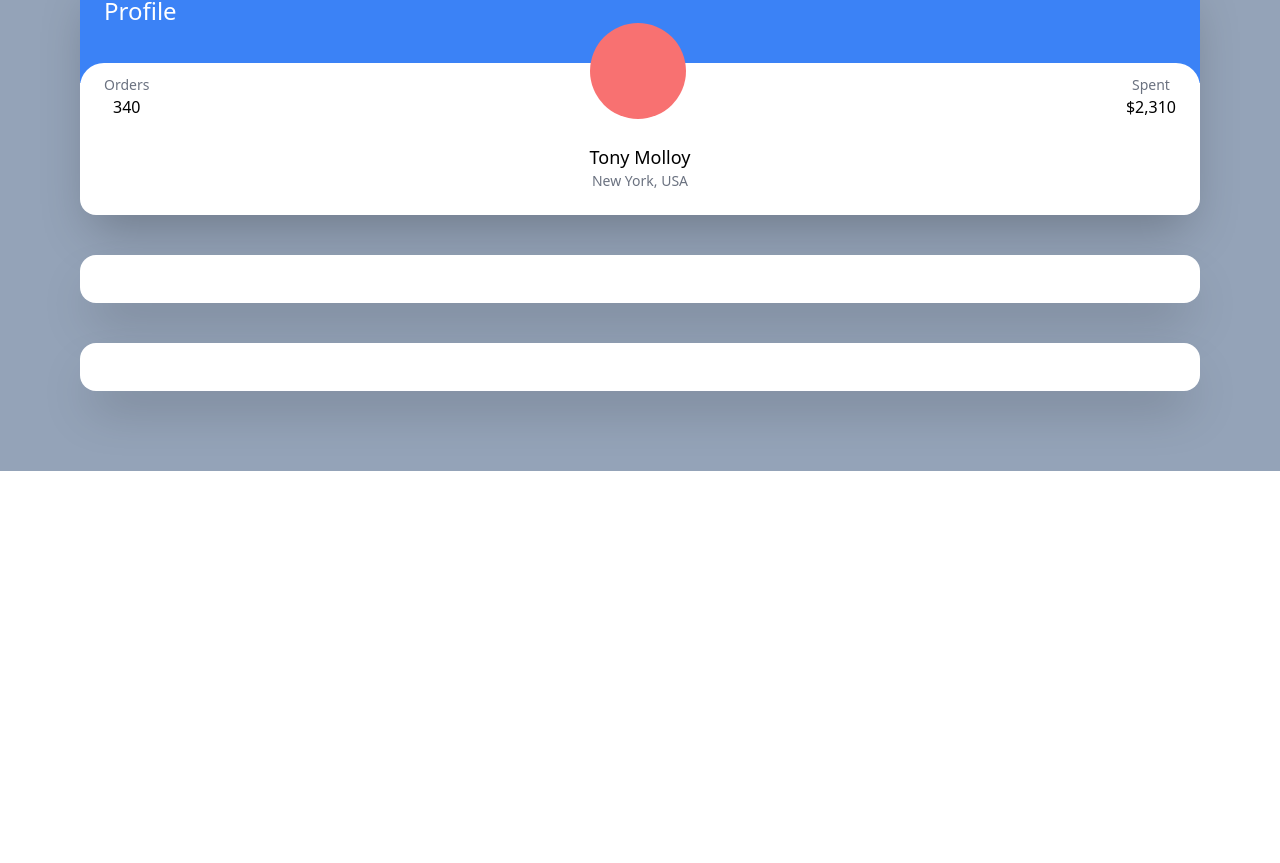
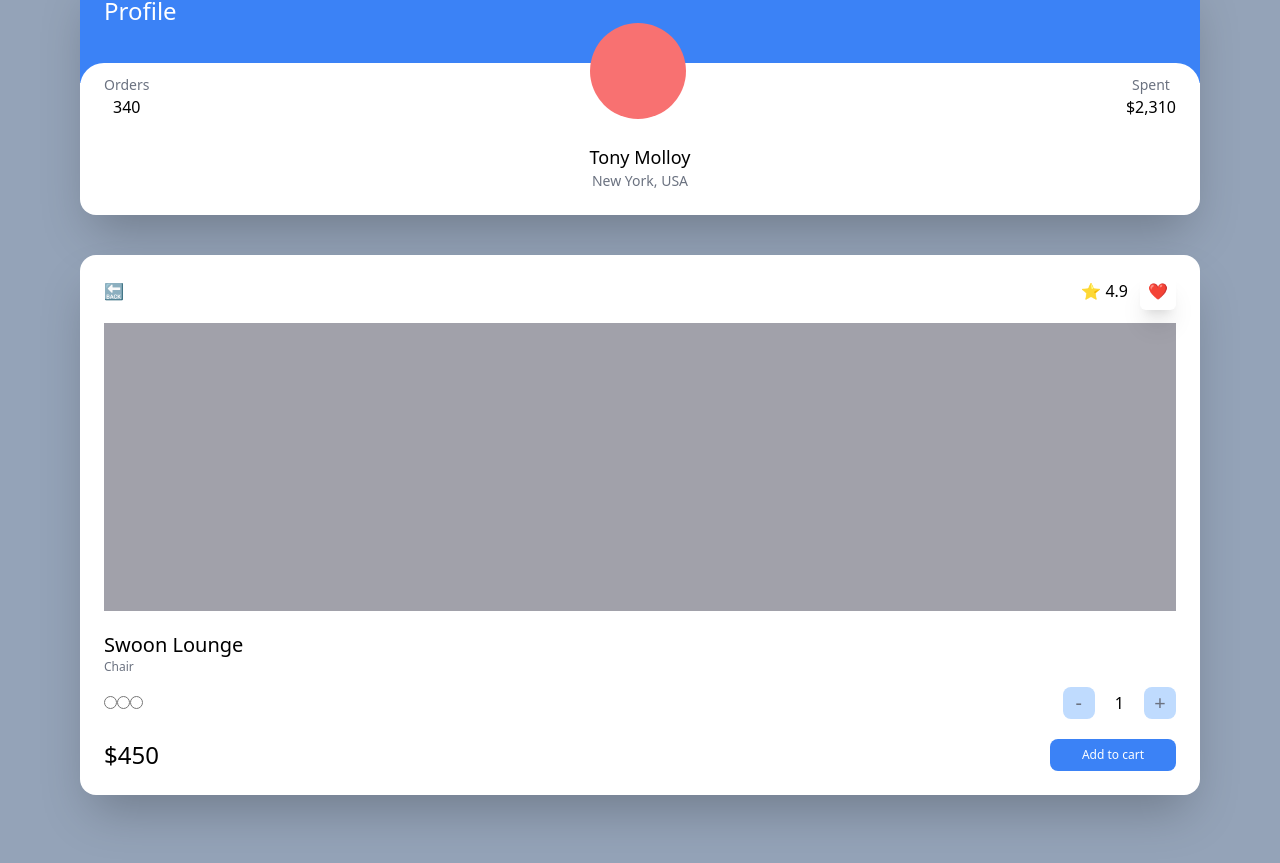
Before and after one commit to seorang42/carrot-clone, a Next.js app: page / in a window 1280 px wide. Shown: the part 415-1278 px from the top of the page. Before the commit the page ends 886 px from the top, so only its background shows below. Built offline with nearby package versions, Linux system fonts and the light colour scheme.

Commit message:
4.3 Test Drive part Three

```diff
--- a/pages/index.tsx
+++ b/pages/index.tsx
@@ -2,7 +2,7 @@
 
 const Home: NextPage = () => {
   return (
-    <div className="bg-slate-400 px-20 py-20 grid gap-10">
+    <div className="bg-slate-400 px-20 py-20 grid gap-10 min-h-screen">
       <div className="bg-white p-7 rounded-3xl shadow-2xl">
         <span className="font-semibold text-3xl">Select Item</span>
         <div className="flex justify-between my-2">
@@ -43,8 +43,42 @@
           </div>
         </div>
       </div>
-      <div className="bg-white p-6 rounded-2xl shadow-2xl"></div>
-      <div className="bg-white p-6 rounded-2xl shadow-2xl"></div>
+      <div className="bg-white p-6 rounded-2xl shadow-2xl">
+        <div className="flex mb-5 justify-between items-center">
+          <span>🔙</span>
+          <div className="space-x-3">
+            <span>⭐️ 4.9</span>
+            <span className="shadow-xl p-2 rounded-md">❤️</span>
+          </div>
+        </div>
+        <div className="bg-zinc-400 h-72 mb-5" />
+        <div className="flex flex-col">
+          <span className="font-medium text-xl">Swoon Lounge</span>
+          <span className="text-xs text-gray-500">Chair</span>
+          <div className="mt-3 mb-5 flex justify-between items-center">
+            <div>
+              <input type="radio" />
+              <input type="radio" />
+              <input type="radio" />
+            </div>
+            <div className="flex items-center space-x-5">
+              <button className="rounded-lg bg-blue-200 flex justify-center items-center aspect-square w-8 text-xl text-gray-500">
+                -
+              </button>
+              <span>1</span>
+              <button className="rounded-lg bg-blue-200 flex justify-center items-center aspect-square w-8 text-xl text-gray-500">
+                +
+              </button>
+            </div>
+          </div>
+          <div className="flex justify-between items-center">
+            <span className="font-medium text-2xl">$450</span>
+            <button className="bg-blue-500 text-center text-white text-xs px-8 py-2 rounded-lg">
+              Add to cart
+            </button>
+          </div>
+        </div>
+      </div>
     </div>
   );
 };
```
